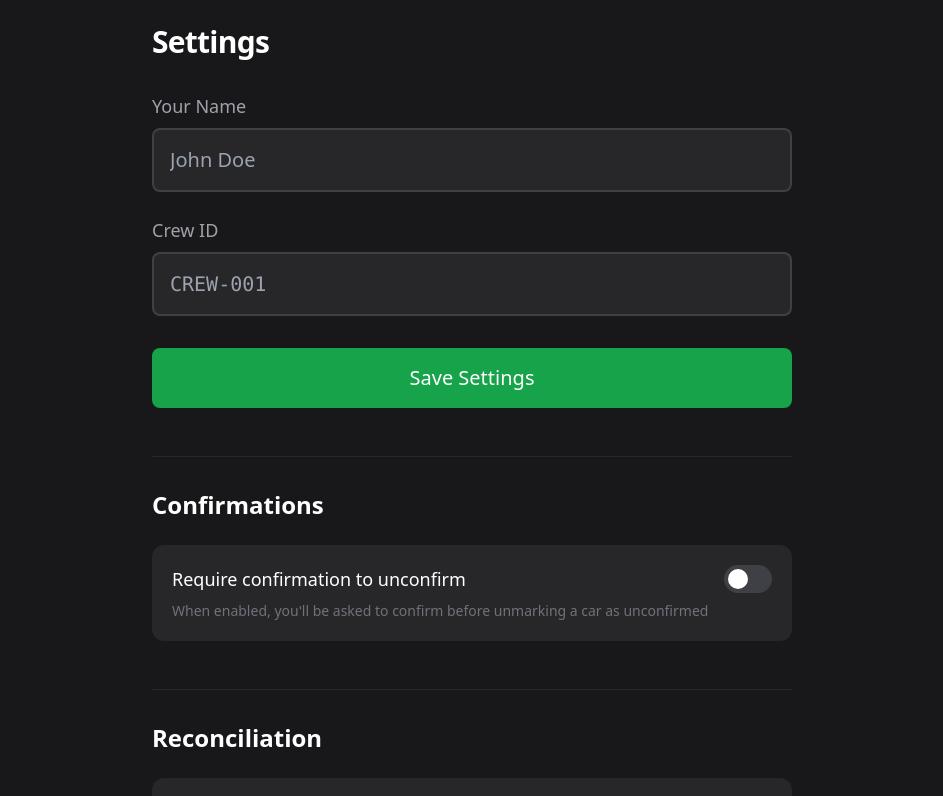
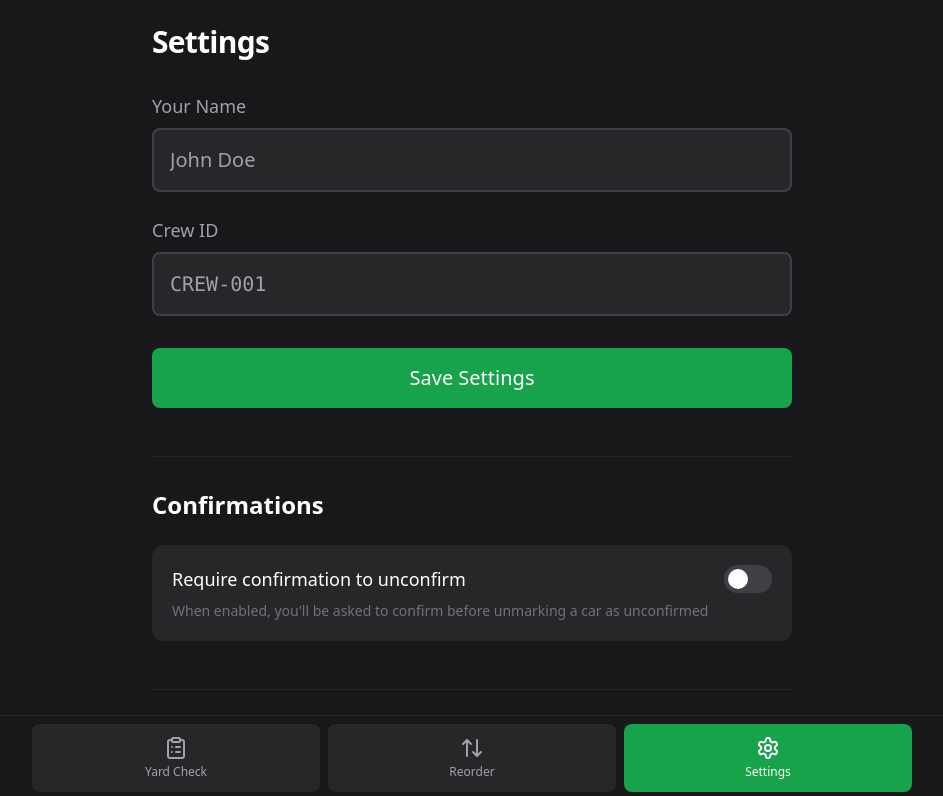
Before and after one commit to cmclaug834/sg-c1c1c1ef-6648-4137-914c-5027cafcde68-1773599698, a Next.js app: page /settings in a window 1280 px wide. Shown: the top 796 px of the page, without its empty margins (168-1111 px from the left). Built offline with nearby package versions, Linux system fonts and the light colour scheme.

Commit message:
feat(nav): Add persistent global bottom navigation

```diff
--- /dev/null
+++ b/src/components/BottomNav.tsx
@@ -0,0 +1,73 @@
+import { useRouter } from "next/router";
+import { ClipboardList, ArrowUpDown, Settings } from "lucide-react";
+
+export function BottomNav() {
+  const router = useRouter();
+  const { pathname } = router;
+
+  const isYardCheckActive = pathname === "/" || pathname.startsWith("/track/");
+  const isReorderActive = pathname.startsWith("/reorder");
+  const isSettingsActive = pathname.startsWith("/settings");
+
+  const handleYardCheck = () => {
+    router.push("/");
+  };
+
+  const handleReorder = () => {
+    router.push("/reorder");
+  };
+
+  const handleSettings = () => {
+    router.push("/settings");
+  };
+
+  return (
+    <nav className="fixed bottom-0 left-0 right-0 bg-zinc-900 border-t border-zinc-800 z-50">
+      <div className="max-w-4xl mx-auto px-2 py-2 pb-safe">
+        <div className="grid grid-cols-3 gap-2">
+          {/* NAV.tabYardCheck */}
+          <button
+            id="NAV.tabYardCheck"
+            onClick={handleYardCheck}
+            className={`flex flex-col items-center gap-1 py-3 px-4 rounded-lg transition-colors ${
+              isYardCheckActive
+                ? "bg-green-600 text-white"
+                : "bg-zinc-800 text-zinc-400 hover:bg-zinc-700"
+            }`}
+          >
+            <ClipboardList className="w-6 h-6" />
+            <span className="text-xs font-medium">Yard Check</span>
+          </button>
+
+          {/* NAV.tabReorder */}
+          <button
+            id="NAV.tabReorder"
+            onClick={handleReorder}
+            className={`flex flex-col items-center gap-1 py-3 px-4 rounded-lg transition-colors ${
+              isReorderActive
+                ? "bg-green-600 text-white"
+                : "bg-zinc-800 text-zinc-400 hover:bg-zinc-700"
+            }`}
+          >
+            <ArrowUpDown className="w-6 h-6" />
+            <span className="text-xs font-medium">Reorder</span>
+          </button>
+
+          {/* NAV.tabSettings */}
+          <button
+            id="NAV.tabSettings"
+            onClick={handleSettings}
+            className={`flex flex-col items-center gap-1 py-3 px-4 rounded-lg transition-colors ${
+              isSettingsActive
+                ? "bg-green-600 text-white"
+                : "bg-zinc-800 text-zinc-400 hover:bg-zinc-700"
+            }`}
+          >
+            <Settings className="w-6 h-6" />
+            <span className="text-xs font-medium">Settings</span>
+          </button>
+        </div>
+      </div>
+    </nav>
+  );
+}
--- a/src/pages/_app.tsx
+++ b/src/pages/_app.tsx
@@ -2,12 +2,16 @@ import "@/styles/globals.css";
 import type { AppProps } from "next/app";
 import { ThemeProvider } from "@/contexts/ThemeProvider";
 import { AppProvider } from "@/contexts/AppContext";
+import { BottomNav } from "@/components/BottomNav";
 
 export default function App({ Component, pageProps }: AppProps) {
   return (
     <ThemeProvider>
       <AppProvider>
-        <Component {...pageProps} />
+        <div className="pb-20">
+          <Component {...pageProps} />
+        </div>
+        <BottomNav />
       </AppProvider>
     </ThemeProvider>
   );
```
